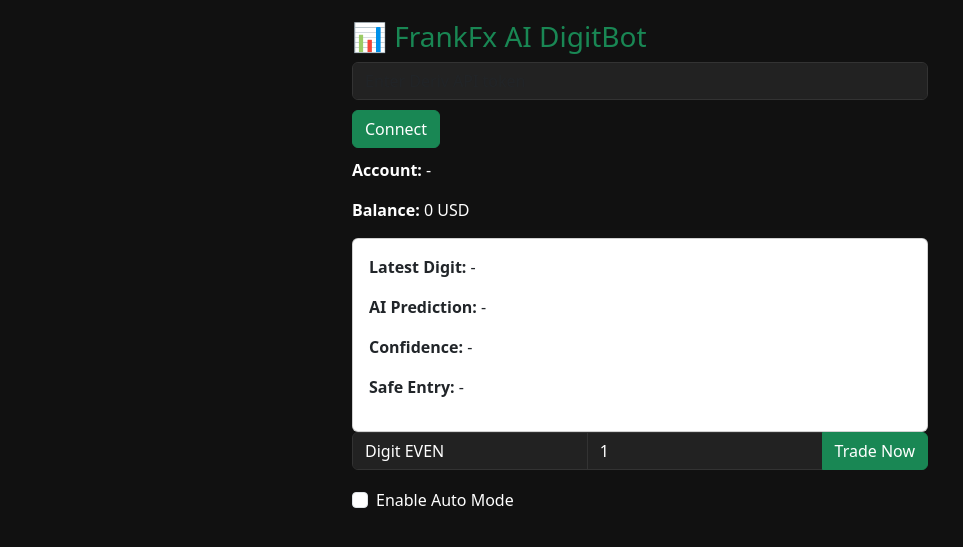
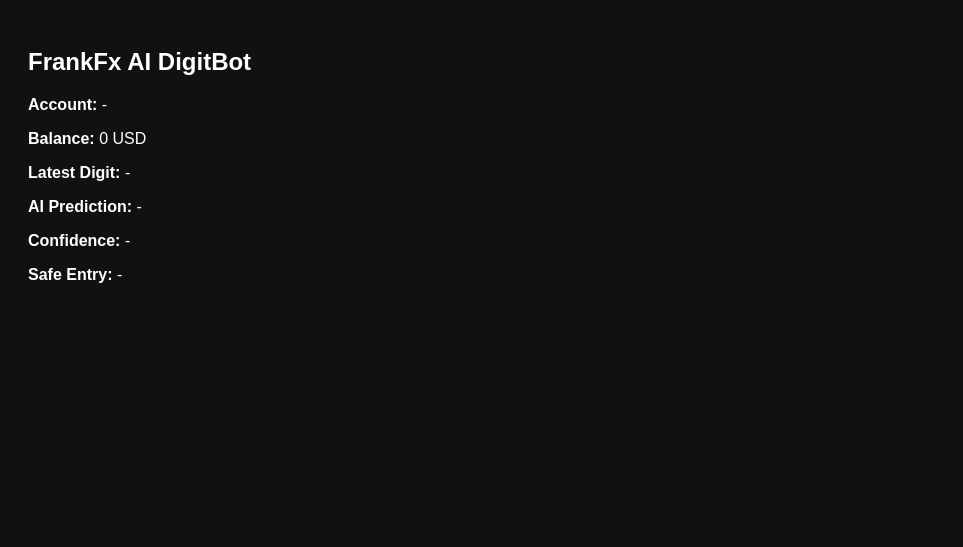
Before and after one commit to Agbo130/frankfx-digitai-bot-, a Flask app: page / in a window 1280 px wide. Shown: the top 547 px of the page, without its empty margins (0-963 px from the left). Run offline with Flask 3, Linux system fonts and the light colour scheme.

Commit message:
✅ Final working FrankFx AI DigitBot

```diff
--- a/main.py
+++ b/main.py
@@ -1,4 +1,5 @@
-from flask import Flask, render_template, request, jsonify
+
+from flask import Flask, render_template, jsonify
 import subprocess
 import threading
 import os
@@ -6,33 +7,25 @@ import json
 
 app = Flask(__name__)
 
-# Launch ws_worker in background
 def start_ws_worker():
     subprocess.Popen(["python", "ws_worker.py"])
 
 threading.Thread(target=start_ws_worker).start()
 
 @app.route('/')
-def index():
+def home():
     return render_template("index.html")
 
 @app.route('/session', methods=['GET'])
-def session_data():
+def get_session():
     try:
         with open("session.json", "r") as f:
             return jsonify(json.load(f))
     except:
         return jsonify({})
 
-@app.route('/trade', methods=['POST'])
-def trade():
-    data = request.json
-    with open("trade_request.json", "w") as f:
-        json.dump(data, f)
-    return jsonify({"status": "ok"})
-
 @app.route('/signal', methods=['GET'])
-def signal_data():
+def get_signal():
     try:
         with open("ai_signal.json", "r") as f:
             return jsonify(json.load(f))
--- a/templates/index.html
+++ b/templates/index.html
@@ -2,98 +2,26 @@
 <html>
 <head>
   <title>FrankFx AI DigitBot</title>
-    <link rel="stylesheet" href="https://cdn.jsdelivr.net/npm/bootstrap@5.3.0/dist/css/bootstrap.min.css">
-    <style>
-        body {
-            background-color: #111;
-            color: white;
-            padding: 20px;
-        }
-        .container {
-            max-width: 600px;
-        }
-        .form-control, .btn {
-            margin-bottom: 10px;
-        }
-        .form-control {
-            background-color: #222;
-            color: white;
-            border: 1px solid #333;
-        }
-    </style>
 </head>
-<body>
-    <div class="container">
-        <h3 class="text-success">📊 FrankFx AI DigitBot</h3>
-
-        <input type="text" id="token" class="form-control" placeholder="Enter Deriv API token">
-        <button class="btn btn-success" onclick="connect()">Connect</button>
-
+<body style="font-family: Arial; padding: 20px; background: #111; color: white;">
+  <h2>FrankFx AI DigitBot</h2>
   <p><strong>Account:</strong> <span id="account">-</span></p>
   <p><strong>Balance:</strong> <span id="balance">0 USD</span></p>
-
-        <div class="card text-dark">
-            <div class="card-body">
   <p><strong>Latest Digit:</strong> <span id="digit">-</span></p>
   <p><strong>AI Prediction:</strong> <span id="prediction">-</span></p>
   <p><strong>Confidence:</strong> <span id="confidence">-</span></p>
   <p><strong>Safe Entry:</strong> <span id="safe">-</span></p>
-            </div>
-        </div>
-
-        <div class="input-group">
-            <select id="contract" class="form-control">
-                <option value="even">Digit EVEN</option>
-                <option value="odd">Digit ODD</option>
-            </select>
-            <input id="stake" class="form-control" type="number" value="1" step="0.01">
-            <button class="btn btn-success" onclick="sendTrade()">Trade Now</button>
-        </div>
-
-        <div class="form-check mt-2">
-            <input class="form-check-input" type="checkbox" id="autoMode">
-            <label class="form-check-label">Enable Auto Mode</label>
-        </div>
-
-        <div id="result" class="mt-3"></div>
-    </div>
-
   <script>
-        function connect() {
-            const token = document.getElementById("token").value;
-            fetch("/session", {
-                method: "POST",
-                headers: {'Content-Type': 'application/json'},
-                body: JSON.stringify({token: token})
-            }).then(() => {
-                alert("Connected. Refresh to see balance and prediction.");
-            });
+    async function loadData() {
+      const session = await fetch('/session').then(r => r.json());
+      const signal = await fetch('/signal').then(r => r.json());
+      document.getElementById("account").innerText = session.account_id || "-";
+      document.getElementById("balance").innerText = session.balance + " USD";
+      document.getElementById("digit").innerText = signal.latest_digit || "-";
+      document.getElementById("prediction").innerText = signal.prediction || "-";
+      document.getElementById("confidence").innerText = signal.confidence || "-";
+      document.getElementById("safe").innerText = signal.safe_entry || "-";
     }
-
-        async function loadData() {
-            const session = await fetch('/session').then(res => res.json());
-            const signal = await fetch('/signal').then(res => res.json());
-
-            if (session.account) document.getElementById("account").innerText = session.account;
-            if (session.balance) document.getElementById("balance").innerText = session.balance + " USD";
-            if (signal.latest_digit !== undefined) document.getElementById("digit").innerText = signal.latest_digit;
-            if (signal.prediction) document.getElementById("prediction").innerText = signal.prediction;
-            if (signal.confidence) document.getElementById("confidence").innerText = signal.confidence + "%";
-            if (signal.safe_entry) document.getElementById("safe").innerText = signal.safe_entry;
-        }
-
-        function sendTrade() {
-            const type = document.getElementById("contract").value;
-            const stake = parseFloat(document.getElementById("stake").value);
-            fetch("/trade", {
-                method: "POST",
-                headers: {'Content-Type': 'application/json'},
-                body: JSON.stringify({type, stake})
-            }).then(() => {
-                document.getElementById("result").innerText = "Trade request: " + type + " " + stake;
-            });
-        }
-
     setInterval(loadData, 2000);
   </script>
 </body>
```
Also changed, not shown: session.json (+2 -6 lines), ws_worker.py (+31 -18 lines). Lines whose indentation alone changed are shown as unchanged.
